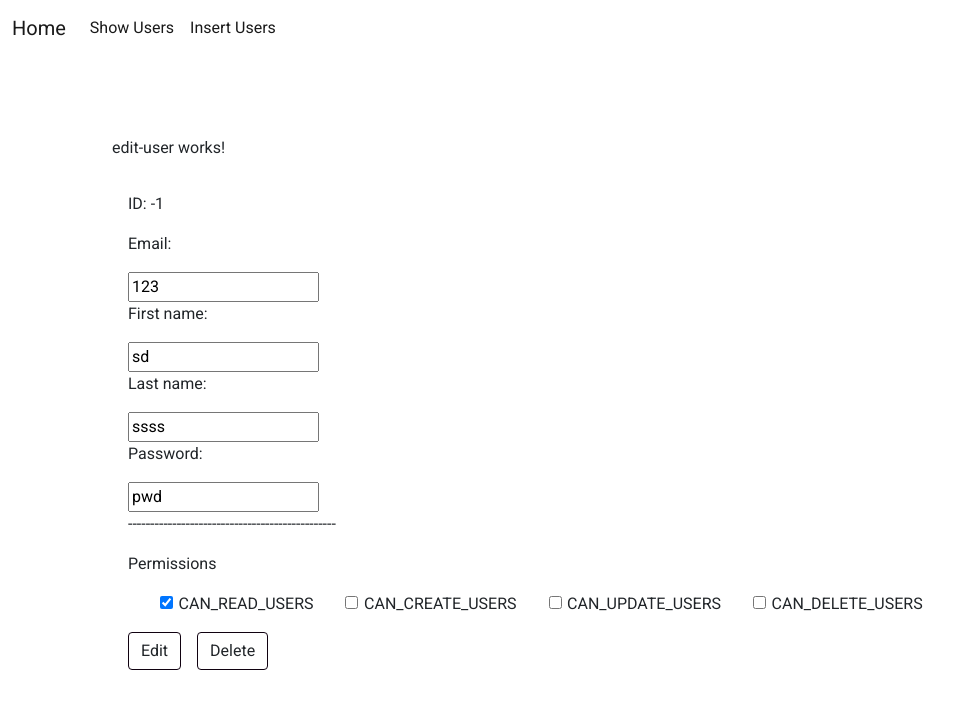
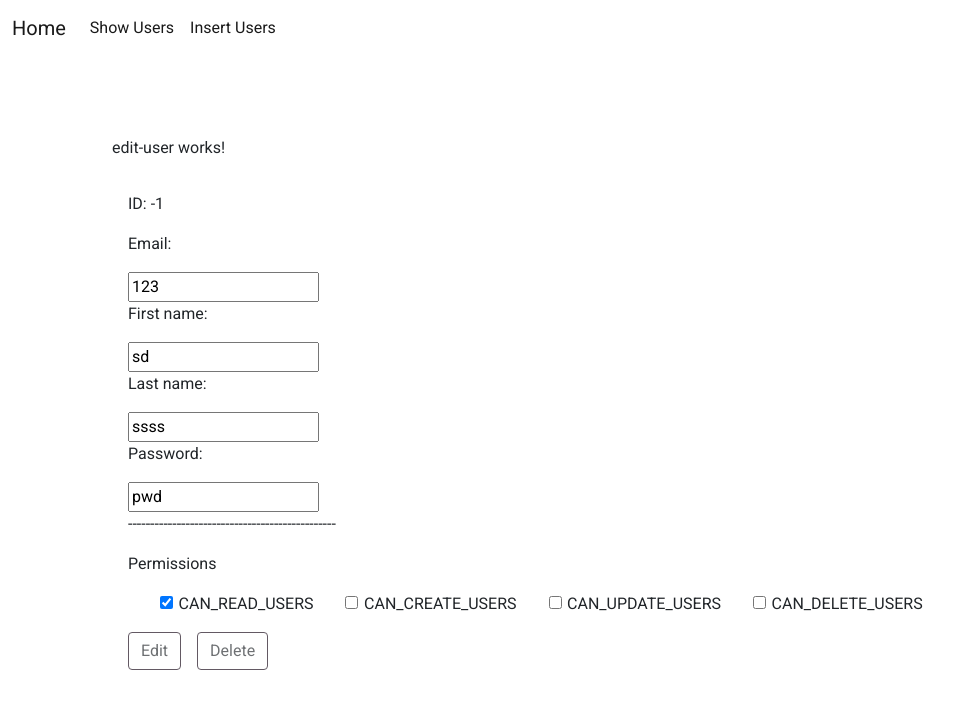
Before and after one commit to MilanBojic1999/RemoteMachineControlSimulatorFrontend, an Angular app: page /edit in a window 1280 px wide. Shown: the top 708 px of the page, without its empty margins (0-973 px from the left). Built offline with nearby package versions, Linux system fonts and the light colour scheme.

Commit message:
Permissions block

```diff
--- a/src/app/add-user/add-user.component.html
+++ b/src/app/add-user/add-user.component.html
@@ -24,6 +24,6 @@
 
 
 <div class="buttons">
-  <button class="btn" (click)="insert()"> Add </button>
+  <button class="btn" (click)="insert()" [disabled]="!containsPermission('CAN_CREATE_USERS')"> Add </button>
 
 </div>
--- a/src/app/add-user/add-user.component.ts
+++ b/src/app/add-user/add-user.component.ts
@@ -1,5 +1,6 @@
 import { Component, OnInit } from '@angular/core';
 import {Permission, UserFull} from "../models/model";
+import {UseroService} from "../service/usero.service";
 
 @Component({
   selector: 'app-add-user',
@@ -17,7 +18,7 @@ export class AddUserComponent implements OnInit {
   permissions_selected:boolean[] = [false,false,false,false]
 
 
-  constructor() {
+  constructor(private service:UseroService) {
     this.user = {userId:0,email:'',firstname:'',lastname:'',password:'',permissions:[]}
   }
 
@@ -32,4 +33,11 @@ export class AddUserComponent implements OnInit {
     console.log(event)
     console.log(this.permissions_selected)
   }
+
+  containsPermission(permission:string):boolean{
+    if(localStorage.getItem('jwt') == null)
+      return false;
+    let permissionList = this.service.permissionsFromJWT(localStorage.getItem('jwt'));
+    return permissionList.includes(permission)
+  }
 }
--- a/src/app/app.component.html
+++ b/src/app/app.component.html
@@ -4,10 +4,10 @@
       <a [routerLink]="'/home'" class="navbar-brand"> Home </a>
       <div class="collapse navbar-collapse">
         <div class="navbar-nav">
-          <a [routerLink]="'/show'" class="nav-link active"> Show Users</a>
+          <a [routerLink]="'/show'" class="nav-link active" [class.disabled]="!containsPermission('CAN_READ_USERS')"> Show Users</a>
         </div>
         <div class="navbar-nav">
-          <a [routerLink]="'/insert'" class="nav-link active"> Insert Users</a>
+          <a [routerLink]="'/insert'" class="nav-link active" [class.disabled]="!containsPermission('CAN_CREATE_USERS')"> Insert Users</a>
         </div>
       </div>
     </div>
--- a/src/app/app.component.ts
+++ b/src/app/app.component.ts
@@ -1,4 +1,5 @@
 import { Component } from '@angular/core';
+import {UseroService} from "./service/usero.service";
 
 @Component({
   selector: 'app-root',
@@ -7,4 +8,19 @@ import { Component } from '@angular/core';
 })
 export class AppComponent {
   title = 'WebFrontProject';
+
+  constructor(private service:UseroService) {
+
+  }
+
+
+
+  containsPermission(permission:string):boolean{
+    if(localStorage.getItem('jwt') == null)
+      return false;
+    let permissionList = this.service.permissionsFromJWT(localStorage.getItem('jwt'));
+    return permissionList.includes(permission)
+  }
+
+
 }
--- a/src/app/app.module.ts
+++ b/src/app/app.module.ts
@@ -15,7 +15,6 @@ import { AppRoutingModule } from './app-routing.module';
 import {MatTableModule} from "@angular/material/table";
 import {HttpClientModule} from "@angular/common/http";
 import {MatCheckboxModule} from "@angular/material/checkbox";
-import { PermissionsPipePipe } from './pipes/permissions-pipe.pipe';
 
 @NgModule({
   declarations: [
@@ -25,7 +24,6 @@ import { PermissionsPipePipe } from './pipes/permissions-pipe.pipe';
     ShowUsersComponent,
     AddUserComponent,
     EditUserComponent,
-    PermissionsPipePipe
   ],
     imports: [
         BrowserModule,
--- a/src/app/edit-user/edit-user.component.html
+++ b/src/app/edit-user/edit-user.component.html
@@ -24,7 +24,7 @@
 
 
 <div class="buttons">
-  <button class="btn" (click)="edit_user()"> Edit </button>
+  <button class="btn" (click)="edit_user()" [disabled]="!containsPermission('CAN_UPDATE_USERS')"> Edit </button>
 
-  <button class="btn" (click)="delete_user()"> Delete </button>
+  <button class="btn" (click)="delete_user()" [disabled]="!containsPermission('CAN_DELETE_USERS')"> Delete </button>
 </div>
--- a/src/app/edit-user/edit-user.component.ts
+++ b/src/app/edit-user/edit-user.component.ts
@@ -63,4 +63,11 @@ export class EditUserComponent implements OnInit {
     })
 
   }
+
+  containsPermission(permission:string):boolean{
+    if(localStorage.getItem('jwt') == null)
+      return false;
+    let permissionList = this.service.permissionsFromJWT(localStorage.getItem('jwt'));
+    return permissionList.includes(permission)
+  }
 }
--- a/src/app/pipes/permissions-pipe.pipe.ts
+++ /dev/null
@@ -1,18 +0,0 @@
-import { Pipe, PipeTransform } from '@angular/core';
-import {Permission} from "../models/model";
-import {map} from "rxjs/operators";
-
-@Pipe({
-  name: 'permissionsPipe'
-})
-export class PermissionsPipePipe implements PipeTransform {
-
-  transform(jwt:string): string[] {
-    let a = jwt.split('by ')[1];
-    a = a.split('.')[1]
-    a = atob(a);
-    let dict = JSON.parse(a);
-    return dict['permissions']
-  }
-
-}
--- a/src/app/service/usero.service.ts
+++ b/src/app/service/usero.service.ts
@@ -80,4 +80,15 @@ export class UseroService {
     });
   }
 
+
+    permissionsFromJWT(jwt: string | null): string[] {
+    if(jwt==null)
+      return []
+    let a = jwt.split('by ')[1];
+    a = a.split('.')[1]
+    a = atob(a);
+    let dict = JSON.parse(a);
+    return dict['permissions']
+  }
+
 }
--- a/src/app/show-users/show-users.component.html
+++ b/src/app/show-users/show-users.component.html
@@ -30,7 +30,7 @@
     <th mat-header-cell *matHeaderCellDef [ngClass]="'edit_col'"> Edit user </th>
     <td mat-cell *matCellDef="let u" [ngClass]="'edit_col'">
       <div class="button-div">
-        <button (click)="edit(u)"> Edit </button>
+        <button (click)="edit(u)" [disabled]="!containsPermission('CAN_UPDATE_USERS')"> Edit </button>
       </div>
     </td>
   </ng-container>
@@ -39,7 +39,7 @@
     <th mat-header-cell *matHeaderCellDef [ngClass]="'edit_col'"> Delete user </th>
     <td mat-cell *matCellDef="let u" [ngClass]="'edit_col'">
       <div class="button-div">
-        <button (click)="delete(u)"> Delete </button>
+        <button (click)="delete(u)" [disabled]="!containsPermission('CAN_DELETE_USERS')"> Delete </button>
       </div>
     </td>
   </ng-container>
@@ -49,6 +49,6 @@
 </table>
 
 <div class="buttons">
-  <button class="btn" (click)="goToInsert()"> Add </button>
+  <button class="btn" (click)="goToInsert()" [disabled]="!containsPermission('CAN_CREATE_USERS')"> Add </button>
 
 </div>
--- a/src/app/show-users/show-users.component.ts
+++ b/src/app/show-users/show-users.component.ts
@@ -1,5 +1,5 @@
 import { Component, OnInit } from '@angular/core';
-import {Permission, UserDTO, UserFull} from "../models/model";
+import {UserDTO, UserFull} from "../models/model";
 import {UseroService} from "../service/usero.service";
 import {SelectedUserService} from "../service/selected-user.service";
 import {Router} from "@angular/router";
@@ -60,4 +60,11 @@ export class ShowUsersComponent implements OnInit {
       this.router.navigate(['/home']).then();
     })
   }
+
+  containsPermission(permission:string):boolean{
+    if(localStorage.getItem('jwt') == null)
+      return false;
+    let permissionList = this.backend_service.permissionsFromJWT(localStorage.getItem('jwt'));
+    return permissionList.includes(permission)
+  }
 }
```
Also changed, not shown: 1 other file (tests, documents, lock files or other folders).
